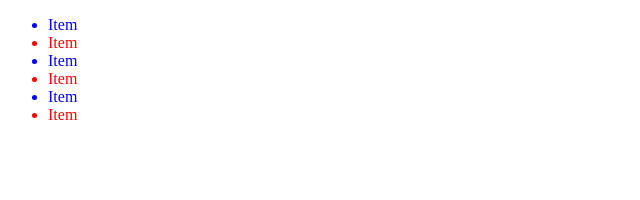
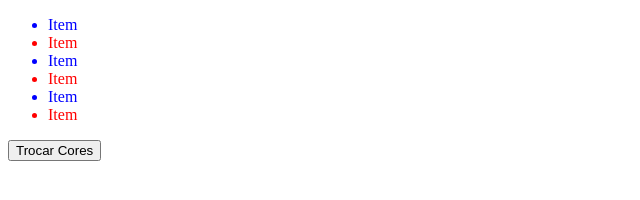
Before and after one commit to LessandroFreitas/zarakEx02, a plain HTML site: page index.html in a window 1280 px wide. Shown: the whole page, without its empty margins (0-640 px from the left). Drawn offline with Linux system fonts and the light colour scheme; files whose address does not match are found by name.

Commit message:
exercício 2 feito

```diff
--- a/index.html
+++ b/index.html
@@ -1,18 +1,23 @@
 <!DOCTYPE html>
-<html>
+<html lang="pt-BR">
+
 <head>
     <meta charset="UTF-8">
+    <meta name="viewport" content="width=device-width, initial-scale=1.0">
     <title>Document</title>
     <style>
-        .azul{
+        .azul {
             color: blue;
         }
-        .vermelho{
+
+        .vermelho {
             color: red;
         }
     </style>
 </head>
+
 <body>
+
     <ul>
         <li class="azul">Item</li>
         <li class="vermelho">Item</li>
@@ -22,7 +27,10 @@
         <li class="vermelho">Item</li>
     </ul>
 
+    <button onclick="trocarCores()">Trocar Cores</button>
+
     <script src="js/scripts.js"></script>
 
 </body>
+
 </html>
--- /dev/null
+++ b/js/scripts.js
@@ -0,0 +1,15 @@
+function trocarCores() {
+
+    let itens = document.querySelectorAll('li');
+
+    itens.forEach(item => {
+
+        if (item.classList.contains('azul')) {
+            item.classList.remove('azul');
+            item.classList.add('vermelho');
+        } else {
+            item.classList.remove('vermelho');
+            item.classList.add('azul');
+        }
+    });
+}
```
